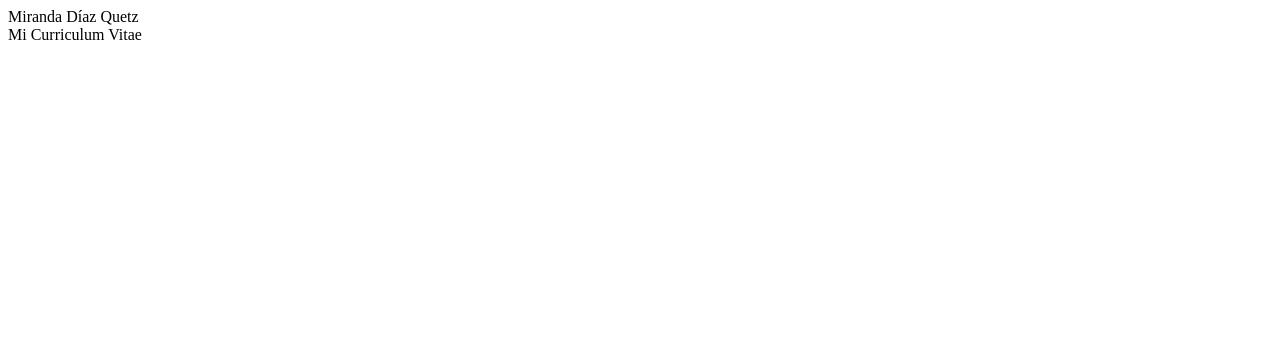
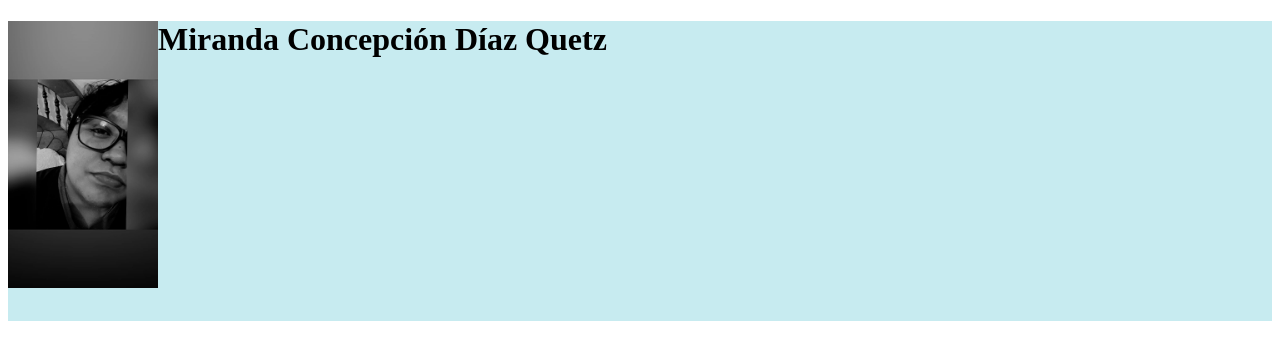
Before and after one commit to Lowsly/Curriculum-VitaeDQ, a plain HTML site: page 02-maquetacion-cv/CV.html in a window 1280 px wide. Drawn offline with Linux system fonts and the light colour scheme.

Commit message:
Clase prinicipal

```diff
--- a/02-maquetacion-cv/CV.html
+++ b/02-maquetacion-cv/CV.html
@@ -1,18 +1,19 @@
 <!DOCTYPE html>
-<html lang="en">
+<html lang="es">
 <head>
     <meta charset="UTF-8">
     <meta http-equiv="X-UA-Compatible" content="IE=edge">
     <meta name="viewport" content="width=device-width, initial-scale=1.0">
     <title>Curriculum Vitae</title>
-</head> Miranda Díaz Quetz
+    <link rel="stylesheet" href="StylesCV.css">
+    <link rel="preconnect" href="https://fonts.googleapis.com">
+<link href="https://fonts.googleapis.com/css2?family=Anton&display=swap" rel="stylesheet">
+</head>
 <body>
-        <header> Mi Curriculum Vitae </header>
-        <main>
-            <section id="About"> </section>
-            <section  id="projects"></section>
-            <section id="Contact"> </section>
-        </main>
+        <div class="principal">
+            <img src="FotoF.jpeg" id="Mifoto" width="150" align="left">
+            <h1>Miranda Concepción Díaz Quetz</h1>
+        </div>
 
 </body>
 </html>
--- /dev/null
+++ b/02-maquetacion-cv/StylesCV.css
@@ -0,0 +1,6 @@
+.principal {
+    width: 100%;
+    height: 300px;
+    background: #C7EBF0;
+
+}
```
Also changed, not shown: 02-maquetacion-cv/FotoF.jpeg (added).
